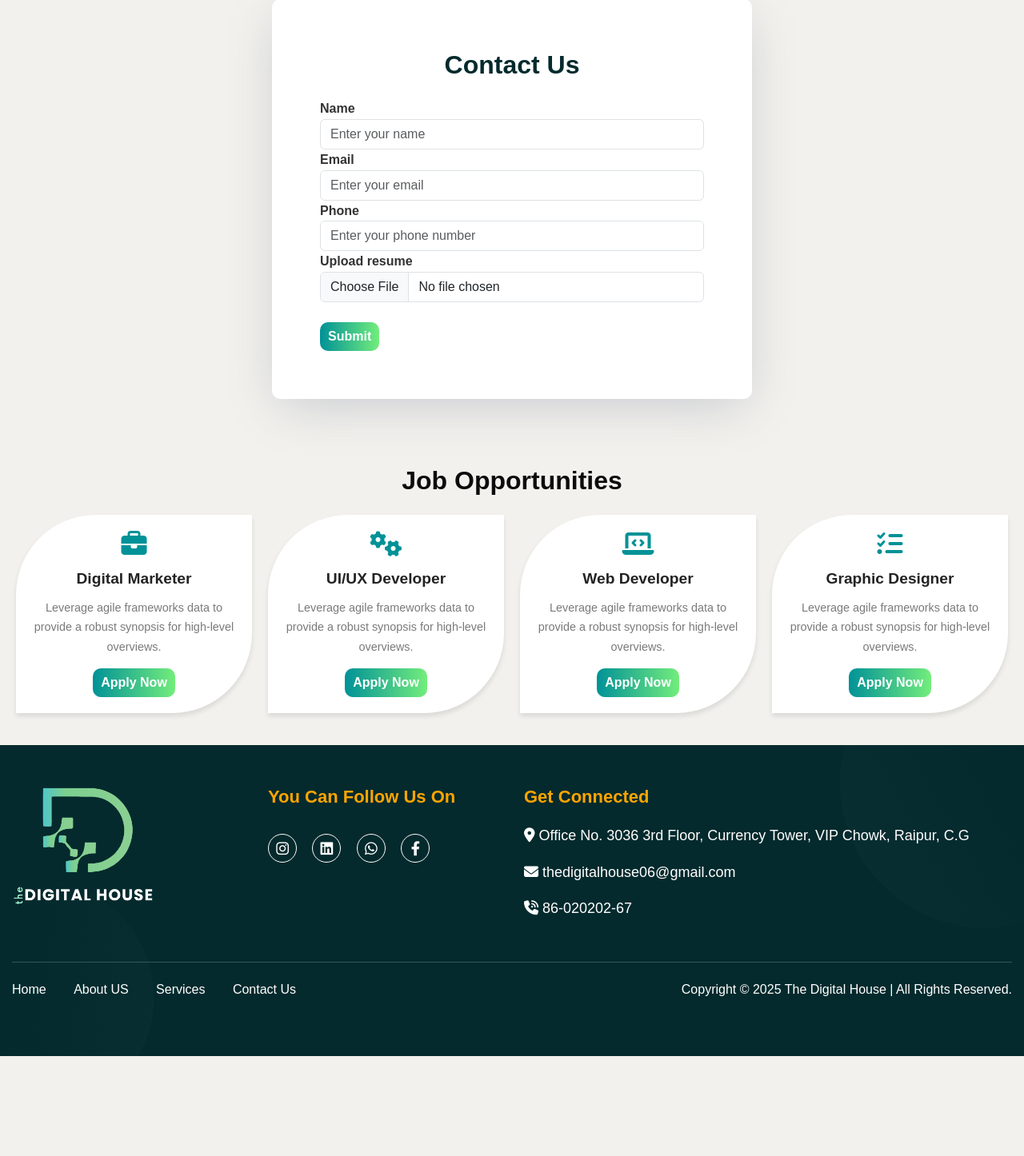
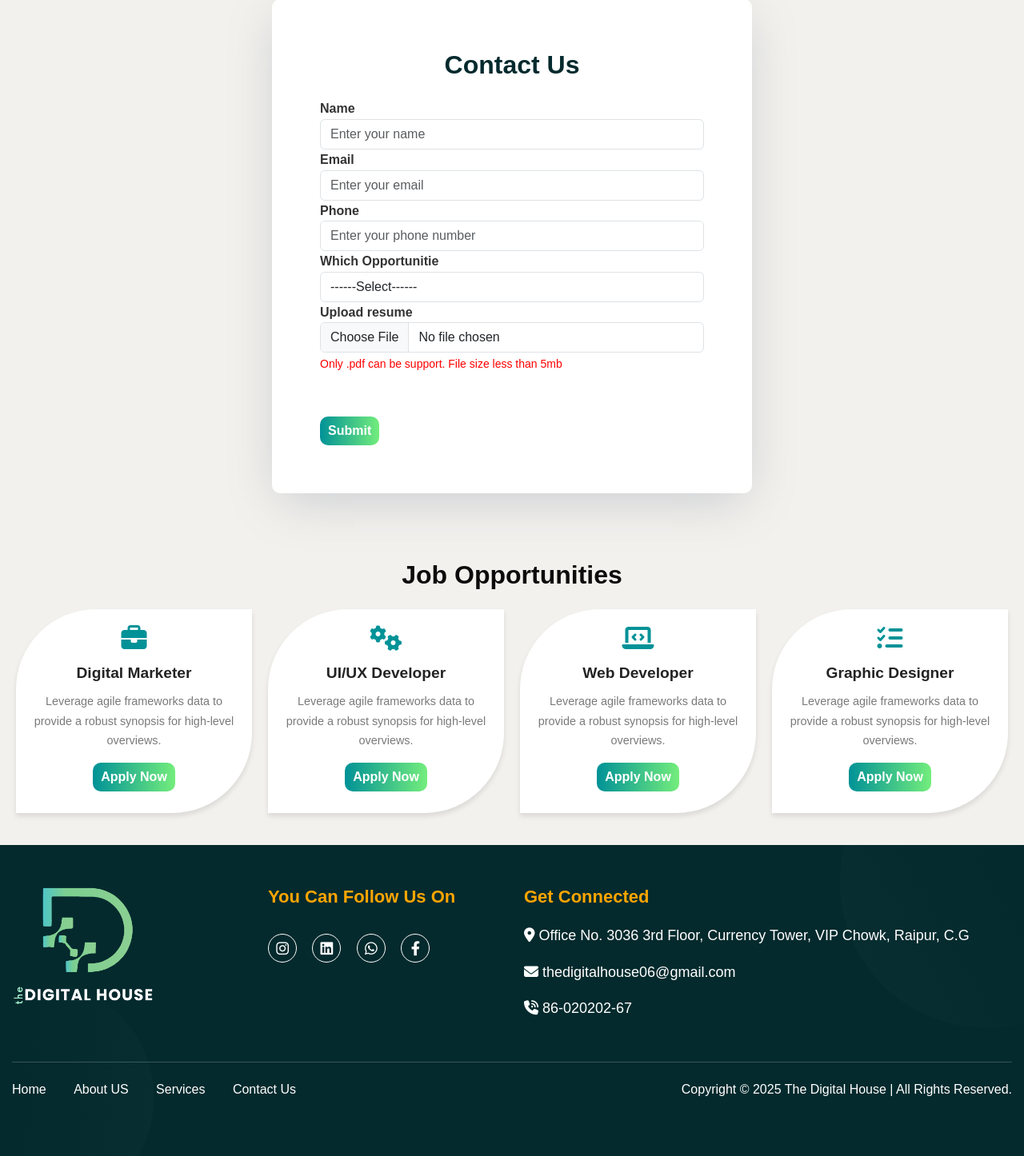
Before and after one commit to Deekshay22/DigitalHouse, a PHP site: page /career.php in a window 1280 px wide. Shown: the part 654-2100 px from the top of the page at 80% size. Before the commit the page ends 1975 px from the top, so only its background shows below. Run offline with PHP 8.4, Linux system fonts and the light colour scheme; some libraries are stand-ins or nearby versions; some web fonts are replaced.

Commit message:
updated file

```diff
--- a/assets/includes/contactn.php
+++ b/assets/includes/contactn.php
@@ -20,13 +20,13 @@ if ($_SERVER['REQUEST_METHOD'] == 'POST' && isset($_POST['submit'])) {
     // Execute the query
     if ($stmt->execute()) {
         // Success: show SweetAlert
-        echo "<script src='https://cdn.jsdelivr.net/npm/sweetalert2@11.17.2/dist/sweetalert2.all.min.js'></script>";
-        echo "<link href='https://cdn.jsdelivr.net/npm/sweetalert2@11.17.2/dist/sweetalert2.min.css' rel='stylesheet'>";
         echo "<script>
+        document.addEventListener('DOMContentLoaded', function() {
             Swal.fire({
                 title: 'Message Send Successfully',
                 icon: 'success',
                 draggable: true
+            });
             });
         </script>";
     } else {
--- a/assets/includes/head.php
+++ b/assets/includes/head.php
@@ -15,3 +15,4 @@
 <link rel="stylesheet" href="assets/css/mousecursor.css">
 <link href="assets/css/custom.css" rel="stylesheet">
 <link href="assets/css/tdh.css" rel="stylesheet">
+<link href='https://cdn.jsdelivr.net/npm/sweetalert2@11.17.2/dist/sweetalert2.min.css' rel='stylesheet'>
--- a/assets/includes/scripts.php
+++ b/assets/includes/scripts.php
@@ -20,3 +20,4 @@
 <script>
     document.getElementById('getYear').textContent = new Date().getFullYear();
 </script>
+<script src='https://cdn.jsdelivr.net/npm/sweetalert2@11.17.2/dist/sweetalert2.all.min.js'></script>
--- a/career.php
+++ b/career.php
@@ -10,31 +10,33 @@ if ($_SERVER['REQUEST_METHOD'] == 'POST' && isset($_POST['submit'])) {
   $name = $_POST['name'];
   $mobile = $_POST['mobile'];
   $email = $_POST['email'];
+  $opportunitie = $_POST['opportunitie'];
 
   $fileInputName = 'file_upload';
   $targetDir = "uploads/";
-  $maxFileSize = 5000000 ; //5mb
-  $allowedTypes = ['jpg', 'pdf'];
+  $maxFileSize = 5000000; //5mb
+  $allowedTypes = ['pdf'];
 
   $filename = uploadFile($fileInputName, $targetDir, $maxFileSize, $allowedTypes);
 
   // echo $filename;die;
   // Prepare the SQL query with placeholders
-  $stmt = $conn->prepare("INSERT INTO $tblname (name, mobile, email, file_upload) VALUES (?, ?, ?, ?)");
+  $stmt = $conn->prepare("INSERT INTO $tblname (name, mobile, email, opportunitie, file_upload) VALUES (?, ?, ?, ?, ?)");
 
   // Bind the parameters to the query (s = string, s = string, s = string, s = string)
-  $stmt->bind_param("ssss", $name, $mobile, $email, $filename);
+  $stmt->bind_param("sssss", $name, $mobile, $email, $opportunitie, $filename);
 
   // Execute the query
   if ($stmt->execute()) {
     // Success: show SweetAlert
-    echo "<script src='https://cdn.jsdelivr.net/npm/sweetalert2@11.17.2/dist/sweetalert2.all.min.js'></script>";
-    echo "<link href='https://cdn.jsdelivr.net/npm/sweetalert2@11.17.2/dist/sweetalert2.min.css' rel='stylesheet'>";
+
     echo "<script>
+    document.addEventListener('DOMContentLoaded', function() {
         Swal.fire({
-                    title: 'Submited Successfully',
+            title: 'Submit Successfully',
             icon: 'success',
             draggable: true
+        });
         });
     </script>";
   } else {
@@ -125,8 +127,20 @@ $conn->close();
           <input type="tel" class="form-control" id="career-coninfo-phone" placeholder="Enter your phone number" name="mobile">
         </div>
         <div class="form-group">
+          <label for="career-coninfo-phone">Which Opportunitie</label>
+
+          <select name="opportunitie" id="" class="form-control">
+            <option value="">------Select------</option>
+            <option value="Digital Marketer">Digital Marketer</option>
+            <option value="UI/UX Developer">UI/UX Developer</option>
+            <option value="Web Develope">Web Develope</option>
+            <option value="Graphic Designer">Graphic Designer</option>
+          </select>
+        </div>
+        <div class="form-group">
           <label for="career-coninfo-message">Upload resume</label>
           <input type="file" class="form-control" name="file_upload" id="career-coninfo-message" rows="4" placeholder="Write your message here">
+          <p style="color:red;"><small>Only .pdf can be support. File size less than 5mb</small></p>
         </div>
         <br>
         <div class="g-recaptcha" data-sitekey="6Ld8zcgqAAAAAB0v7d_837czLG_9J2ETlmW7zKnj"></div>
@@ -147,7 +161,8 @@ $conn->close();
         </div>
         <h3 class="career-job-title">Digital Marketer</h3>
         <p class="career-job-description">Leverage agile frameworks data to provide a robust synopsis for high-level overviews.</p>
-        <button class="career-job-button btn-default">Apply Now</button>
+        <!-- <button >Apply Now</button> -->
+        <a href="career.php" class="career-job-button btn-default">Apply Now</a>
       </div>
 
       <div class="career-job-card">
@@ -156,7 +171,8 @@ $conn->close();
         </div>
         <h3 class="career-job-title">UI/UX Developer</h3>
         <p class="career-job-description">Leverage agile frameworks data to provide a robust synopsis for high-level overviews.</p>
-        <button class="career-job-button btn-default">Apply Now</button>
+        <!-- <button class="career-job-button btn-default">Apply Now</button> -->
+        <a href="career.php" class="career-job-button btn-default">Apply Now</a>
       </div>
 
       <div class="career-job-card">
@@ -165,7 +181,8 @@ $conn->close();
         </div>
         <h3 class="career-job-title">Web Developer</h3>
         <p class="career-job-description">Leverage agile frameworks data to provide a robust synopsis for high-level overviews.</p>
-        <button class="career-job-button btn-default">Apply Now</button>
+        <!-- <button class="career-job-button btn-default">Apply Now</button> -->
+        <a href="career.php" class="career-job-button btn-default">Apply Now</a>
       </div>
 
       <div class="career-job-card">
@@ -174,7 +191,8 @@ $conn->close();
         </div>
         <h3 class="career-job-title">Graphic Designer</h3>
         <p class="career-job-description">Leverage agile frameworks data to provide a robust synopsis for high-level overviews.</p>
-        <button class="career-job-button btn-default">Apply Now</button>
+        <!-- <button class="career-job-button btn-default">Apply Now</button> -->
+        <a href="career.php" class="career-job-button btn-default">Apply Now</a>
       </div>
 
       <!-- <div class="career-job-card">
--- a/config/db_connection.php
+++ b/config/db_connection.php
@@ -1,7 +1,7 @@
 <?php
 $servername = "localhost";  // your server name
 $username = "root";         // your database username
-$password = "systemd";             // your database password
+$password = "";             // your database password
 $dbname = "thedigitalhouse";  // your database name
 
 // Create connection
--- a/config/function.php
+++ b/config/function.php
@@ -67,7 +67,7 @@ function sendEmail($user_email, $user_name, $user_message)
         $mail->Host = 'smtp.gmail.com';
         $mail->SMTPAuth = true;
         $mail->Username = 'vaibhavgupta0320@gmail.com'; // User email used to send the email
-        $mail->Password = 'wzyt akdd vgfp fbqq'; // Use Gmail App Password
+        $mail->Password = ''; // Use Gmail App Password
         $mail->SMTPSecure = PHPMailer::ENCRYPTION_STARTTLS;
         $mail->Port = 587;
 
--- a/index.php
+++ b/index.php
@@ -35,8 +35,8 @@
                                             </div>
 
                                             <div class="hero-btn wow fadeInUp" data-wow-delay="0.6s">
-                                                <a href="#" class="btn-default">Get in Touch</a>
-                                                <a href="ourservices.php" class="btn-default btn-highlighted">Our Services</a>
+                                                <a href="contactus.php" class="btn-default">Get in Touch</a>
+                                                <a href="#" class="btn-default btn-highlighted">Our Services</a>
                                             </div>
                                         </div>
                                     </div>
```
Also changed, not shown: consultation.php (+15 -14 lines). Lines whose indentation alone changed are shown as unchanged.
